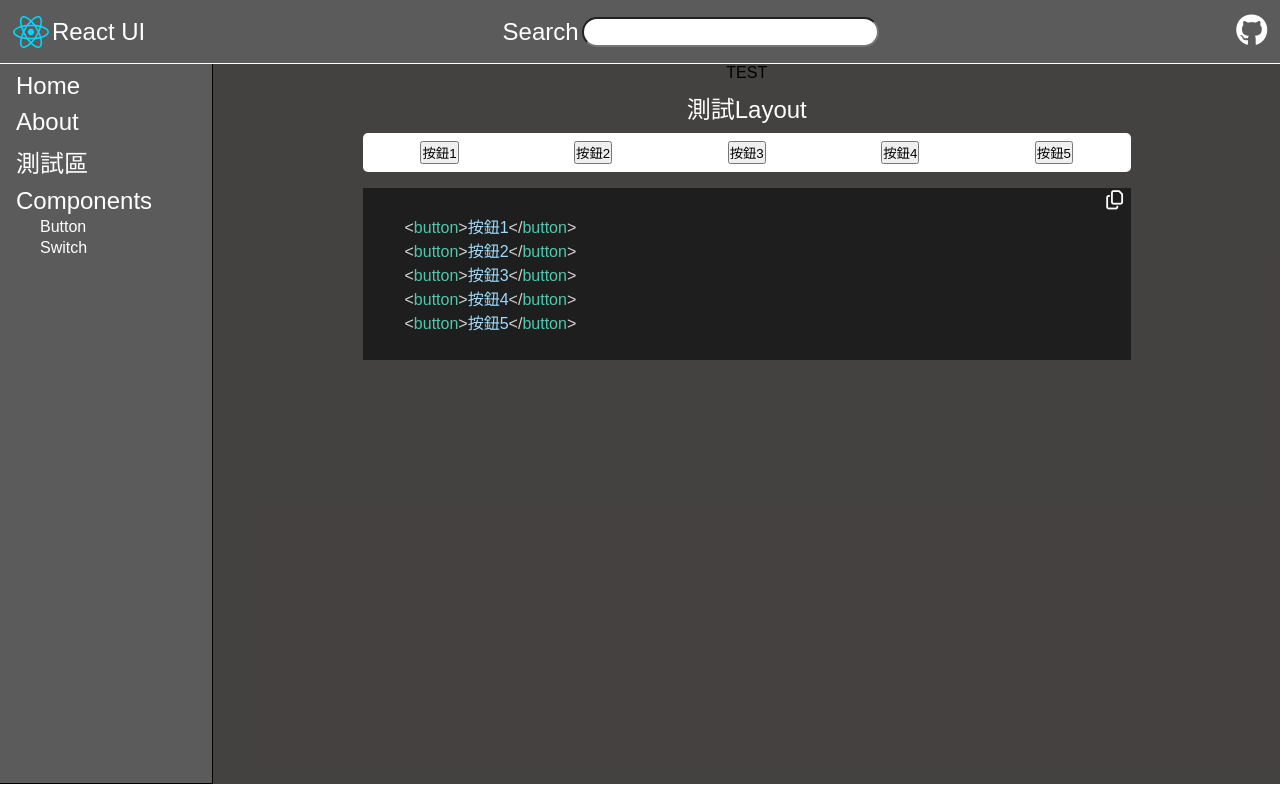
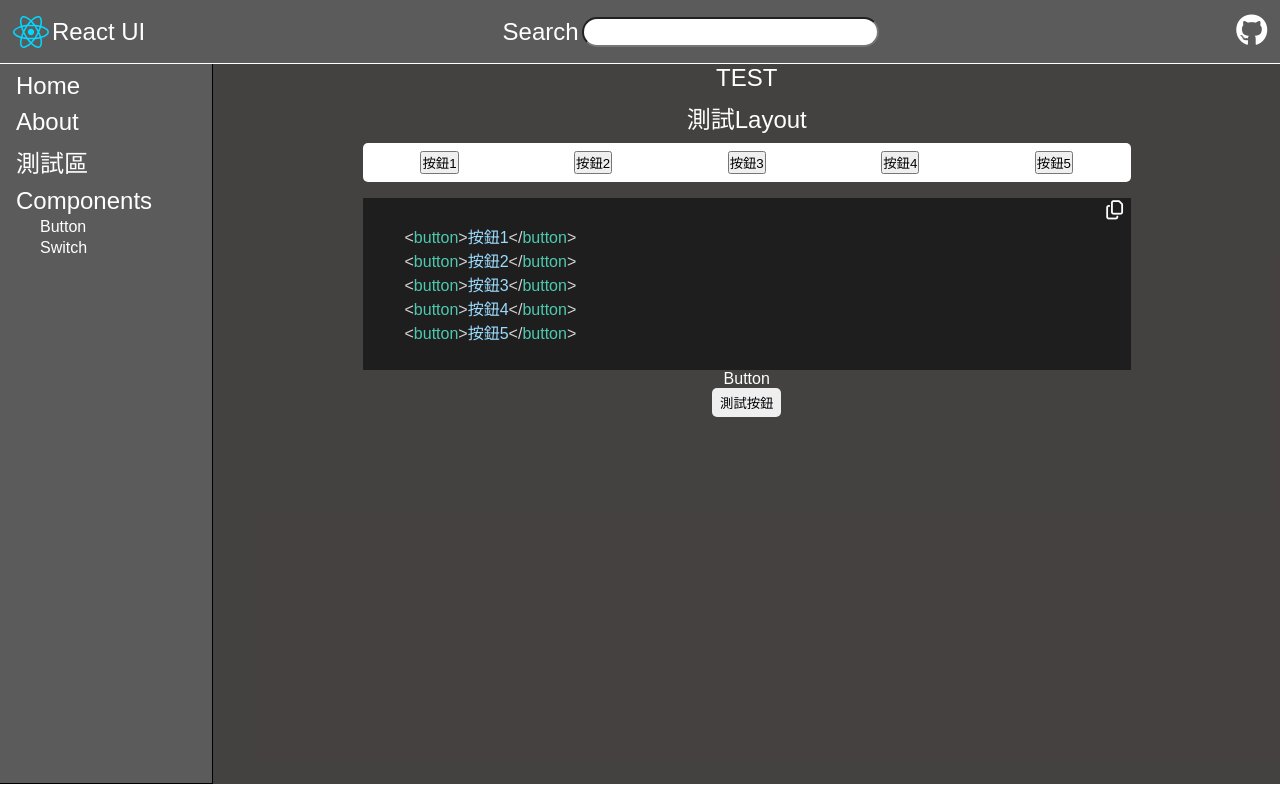
Before and after one commit to ianSama0217/React-UI, a React (Vite) app: page /React_UI/test in a window 1280 px wide. Built offline with nearby package versions, Linux system fonts and the light colour scheme; a web font is replaced by a local one.

Commit message:
button component

```diff
--- /dev/null
+++ b/public/style/components/button.scss
@@ -0,0 +1,8 @@
+.button {
+  .basic {
+    padding: 0.3rem 0.5rem;
+    border-radius: 5px;
+    border: none;
+    cursor: pointer;
+  }
+}
--- a/public/style/index.scss
+++ b/public/style/index.scss
@@ -9,6 +9,8 @@
 @import "./components/codeboard.scss";
 
 @import "./components/basicLayout.scss";
+
+@import "./components/button.scss";
 
 /* containers style */
 @import "./containers/homepage.scss";
--- /dev/null
+++ b/src/components/button/index.tsx
@@ -0,0 +1,47 @@
+import React from "react";
+
+type Props = {
+  style?: "primary" | "secondary" | "success" | "danger" | "warning";
+  title?: string;
+  startIcon?: string | React.ReactNode;
+  endIcon?: string | React.ReactNode;
+  onClick?: () => void;
+  customStyle?: string;
+};
+
+const Button: React.FC<Props> = ({
+  style = "primary",
+  title,
+  startIcon,
+  endIcon,
+  onClick,
+  customStyle,
+}) => {
+  return (
+    <div className="button">
+      <button className={`basic ${style} ${customStyle}`} onClick={onClick}>
+        {startIcon && (
+          <div className="icon">
+            {typeof startIcon === "string" ? (
+              <img src={startIcon} alt="icon" />
+            ) : (
+              startIcon
+            )}
+          </div>
+        )}
+        {title}
+        {endIcon && (
+          <div className="icon">
+            {typeof endIcon === "string" ? (
+              <img src={endIcon} alt="icon" />
+            ) : (
+              endIcon
+            )}
+          </div>
+        )}
+      </button>
+    </div>
+  );
+};
+
+export default Button;
--- a/src/containers/test/index.tsx
+++ b/src/containers/test/index.tsx
@@ -1,5 +1,6 @@
 import React from "react";
 import BasicLayout from "../../components/basicLayout";
+import Button from "../../components/button";
 
 const TestPage: React.FC = () => {
   const components = [
@@ -20,12 +21,14 @@ const TestPage: React.FC = () => {
 
   return (
     <div className="flex-column ai-center w-full basic-bg">
-      <span>TEST</span>
+      <span style={{ color: "white", fontSize: "1.5rem" }}>TEST</span>
       <BasicLayout
         title="測試Layout"
         components={components}
         code={codeContent}
       />
+      <span style={{ color: "white", fontSize: "1rem" }}>Button</span>
+      <Button title="測試按鈕" />
     </div>
   );
 };
```
